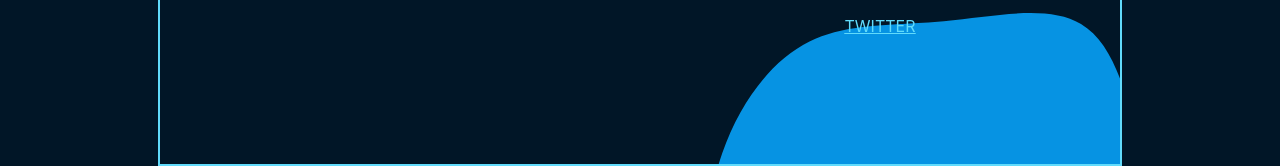
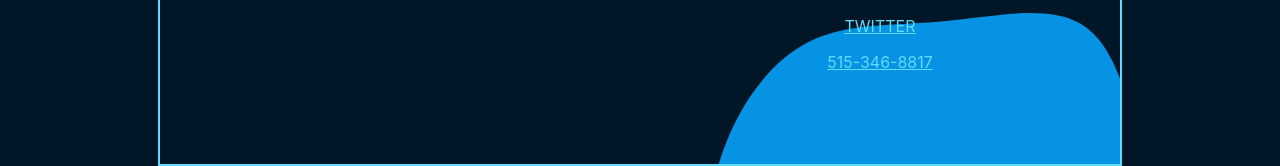
Before and after one commit to Bryce-Soghigian/frontend-portfolio, a React (Create React App) app: page /About in a window 1280 px wide. Shown: the part 739-905 px from the top of the page. Built offline with nearby package versions, Linux system fonts and the light colour scheme.

Commit message:
added number

```diff
--- a/src/Components/About Me/About.js
+++ b/src/Components/About Me/About.js
@@ -119,6 +119,7 @@ export default function About() {
                         <A href="https://github.com/Bryce-Soghigian" target = "_blank"><Li>Github</Li></A>
                         <A href="https://www.linkedin.com/in/bsoghigian/" target="_blank"><Li>LInkedIn</Li></A>
                         <A href="https://twitter.com/brybrycodingguy" target="_blank"><Li>Twitter</Li></A>
+                        <Li>515-346-8817</Li>
                     </AboutRight>
                 </AboutDiv>
         </Container>
```
